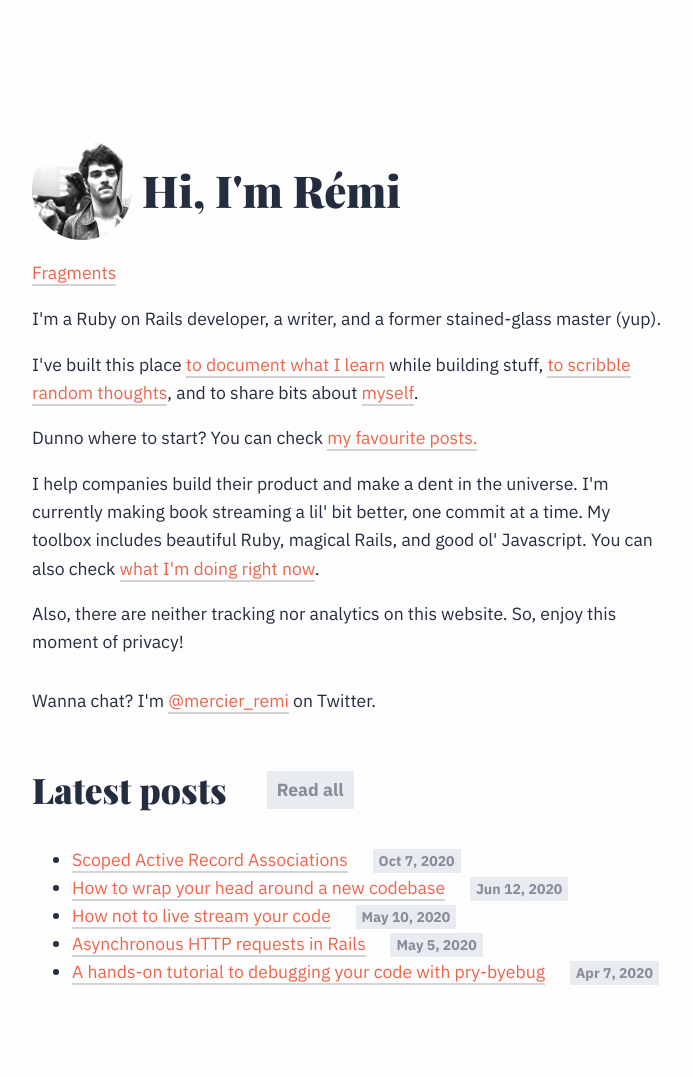
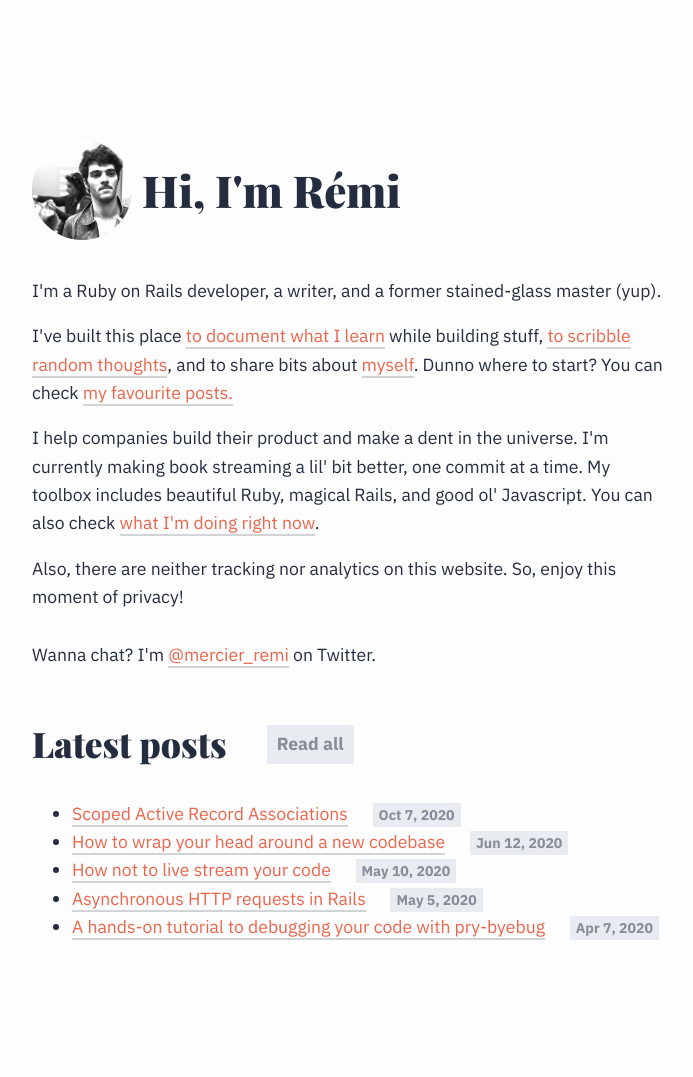
Before and after one commit to merciremi/remicodes, a Jekyll site: the page built from index.html, in a window 1280 px wide. Shown: the whole page, without its empty margins (288-981 px from the left). Built offline with Jekyll 4.4.1, drawn with Linux system fonts in a browser that asks for light colours; some web fonts are replaced; after the commit the page ends 1031 px from its top, so only the background shows below that.

Commit message:
Fix typo

```diff
--- a/index.html
+++ b/index.html
@@ -7,13 +7,9 @@
     <h1 class="inlined">Hi, I'm Rémi</h1>
   </div>
 
-  <a href="{{site.baseurl}}/fragments/">Fragments</a>
-
   <p>I'm a Ruby on Rails developer, a writer, and a former stained-glass master (yup).</p>
 
-  <p>I've built this place <a href="{{ site.baseurl }}/blog">to document what I learn</a> while building stuff, <a href="{{ site.baseurl }}/scribbles">to scribble random thoughts</a>, and to share bits about <a href="{{ '/about' | prepend: site.baseurl }}">myself</a>.</p>
-
-  <p>Dunno where to start? You can check <a href="{{ site.baseurl }}/fav">my favourite posts.</a></p>
+  <p>I've built this place <a href="{{ site.baseurl }}/blog">to document what I learn</a> while building stuff, <a href="{{ site.baseurl }}/scribbles">to scribble random thoughts</a>, and to share bits about <a href="{{ '/about' | prepend: site.baseurl }}">myself</a>. Dunno where to start? You can check <a href="{{ site.baseurl }}/fav">my favourite posts.</a></p>
 
   <p>I help companies build their product and make a dent in the universe. I'm currently making book streaming a lil' bit better, one commit at a time. My toolbox includes beautiful Ruby, magical Rails, and good ol' Javascript. You can also check <a href="{{ site.baseurl }}/now">what I'm doing right now</a>.</p>
 
```
